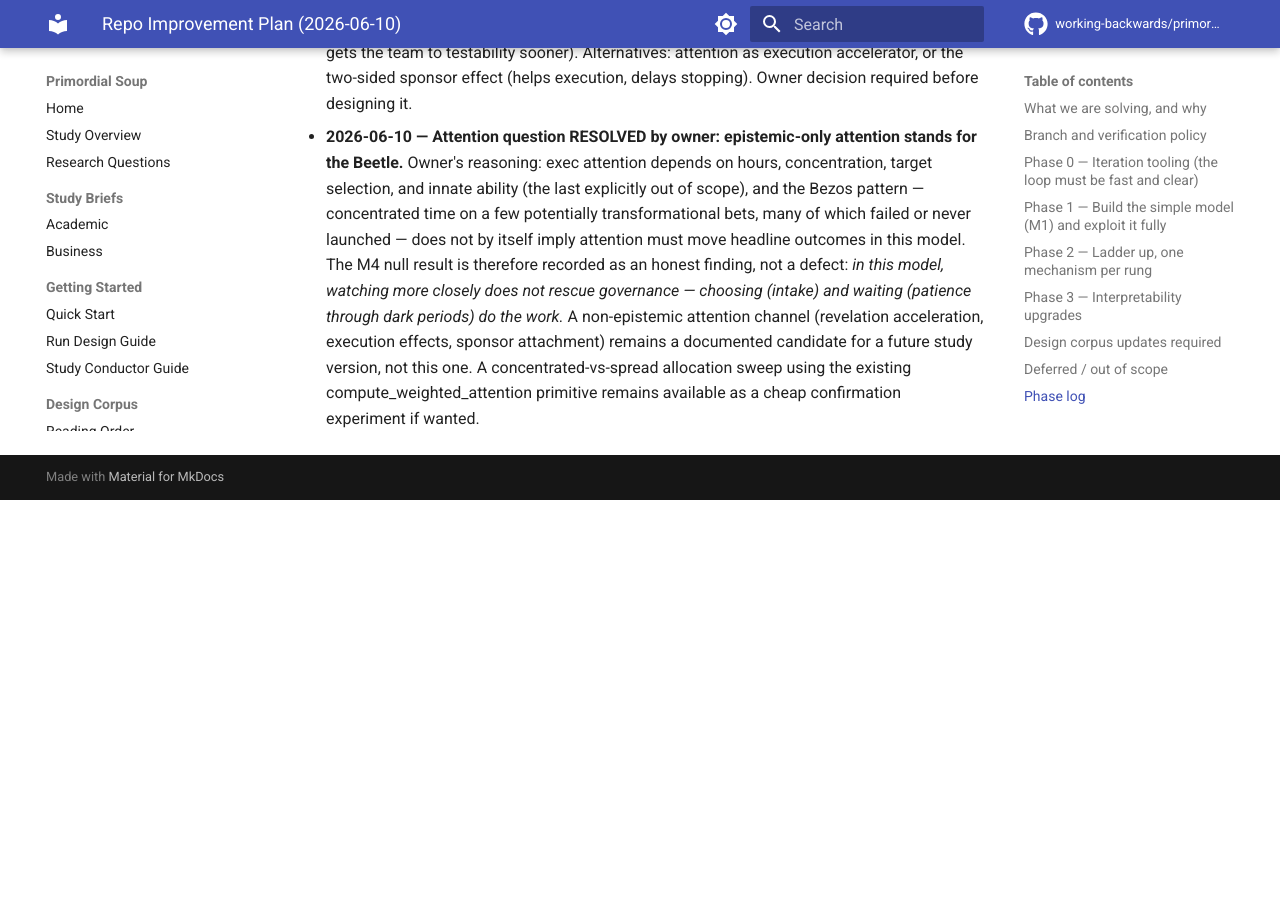
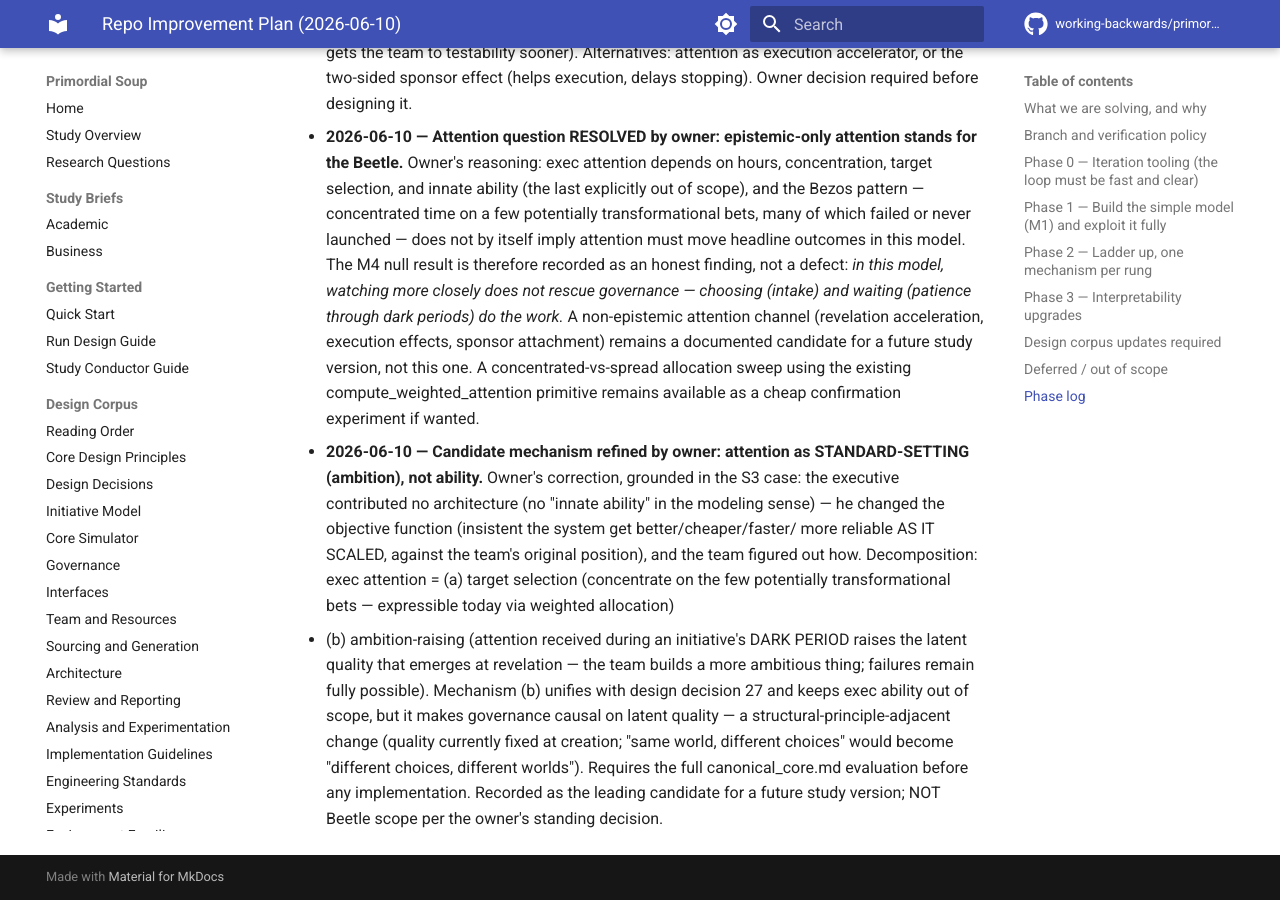
Before and after one commit to working-backwards/primordial-soup, an MkDocs documentation site: the page built from docs/implementation/2026-06-10 Repo Improvement Plan.md, in a window 1280 px wide and 900 px high, scrolled down 8898 px. Built offline with MkDocs 1.6.1 and Material for MkDocs 9.7.7, drawn with Linux system fonts in a browser that asks for light colours; comment, search, counter and statistics services are not loaded; before the commit the page ends 9398 px from its top, so only the background shows below that.

Commit message:
Record attention-as-standard-setting as leading future candidate
Owner's correction (S3 case): the executive's contribution was not
ability or clarity but a raised objective function — the team
supplied the how. Candidate mechanism: attention received during the
dark period raises the latent quality emerging at revelation.
Unifies with decision 27; keeps ability out of scope; makes
concentration a real lever. Structurally serious (governance becomes
causal on latent quality) — requires canonical_core evaluation;
recorded for a future study version, not Beetle scope.

Co-Authored-By: Claude Fable 5 <noreply@anthropic.com>

```diff
--- a/docs/implementation/2026-06-10 Repo Improvement Plan.md
+++ b/docs/implementation/2026-06-10 Repo Improvement Plan.md
@@ -458,3 +458,23 @@ previous step, decision notes.)
   this one. A concentrated-vs-spread allocation sweep using the
   existing compute_weighted_attention primitive remains available as
   a cheap confirmation experiment if wanted.
+- **2026-06-10 — Candidate mechanism refined by owner: attention as
+  STANDARD-SETTING (ambition), not ability.** Owner's correction,
+  grounded in the S3 case: the executive contributed no architecture
+  (no "innate ability" in the modeling sense) — he changed the
+  objective function (insistent the system get better/cheaper/faster/
+  more reliable AS IT SCALED, against the team's original position),
+  and the team figured out how. Decomposition: exec attention =
+  (a) target selection (concentrate on the few potentially
+  transformational bets — expressible today via weighted allocation)
+  + (b) ambition-raising (attention received during an initiative's
+  DARK PERIOD raises the latent quality that emerges at revelation —
+  the team builds a more ambitious thing; failures remain fully
+  possible). Mechanism (b) unifies with design decision 27 and keeps
+  exec ability out of scope, but it makes governance causal on
+  latent quality — a structural-principle-adjacent change (quality
+  currently fixed at creation; "same world, different choices" would
+  become "different choices, different worlds"). Requires the full
+  canonical_core.md evaluation before any implementation. Recorded
+  as the leading candidate for a future study version; NOT Beetle
+  scope per the owner's standing decision.
```
